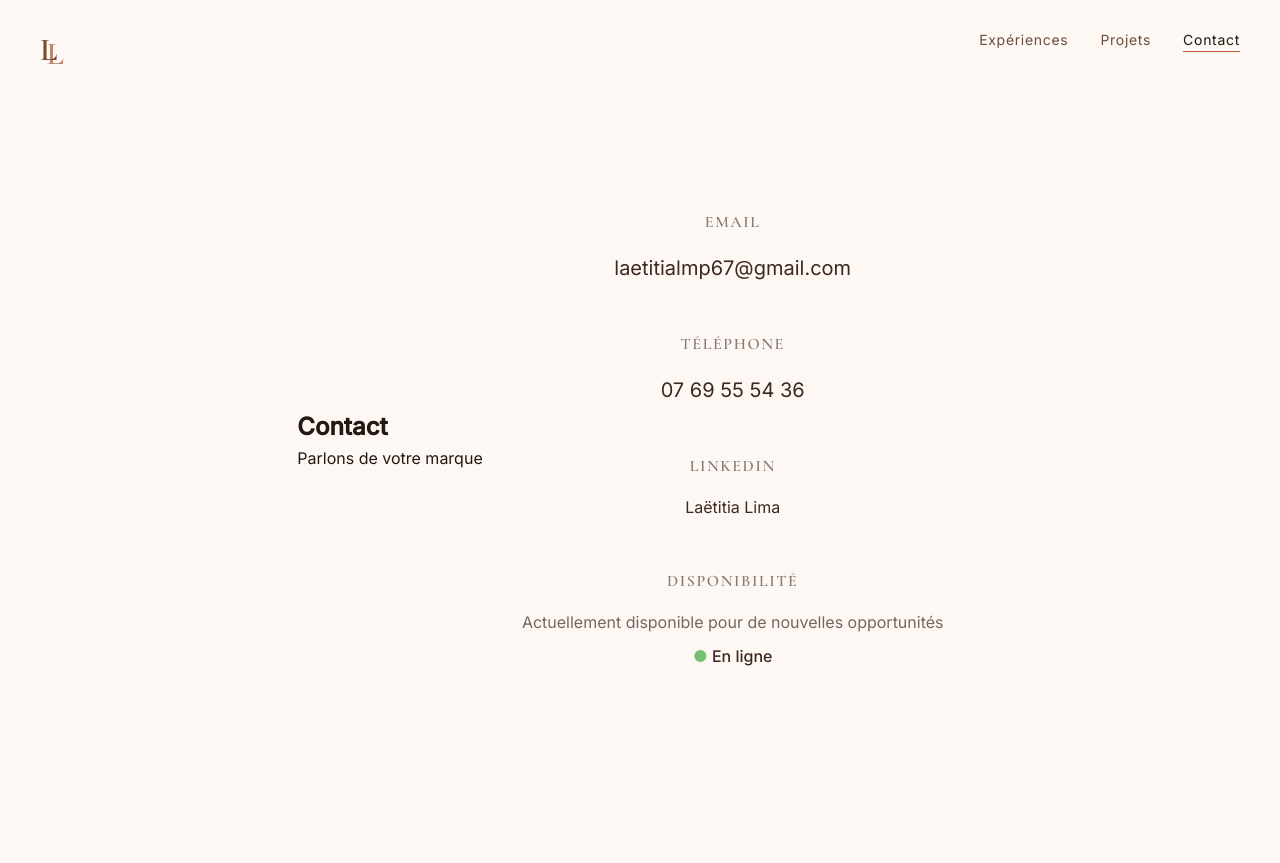
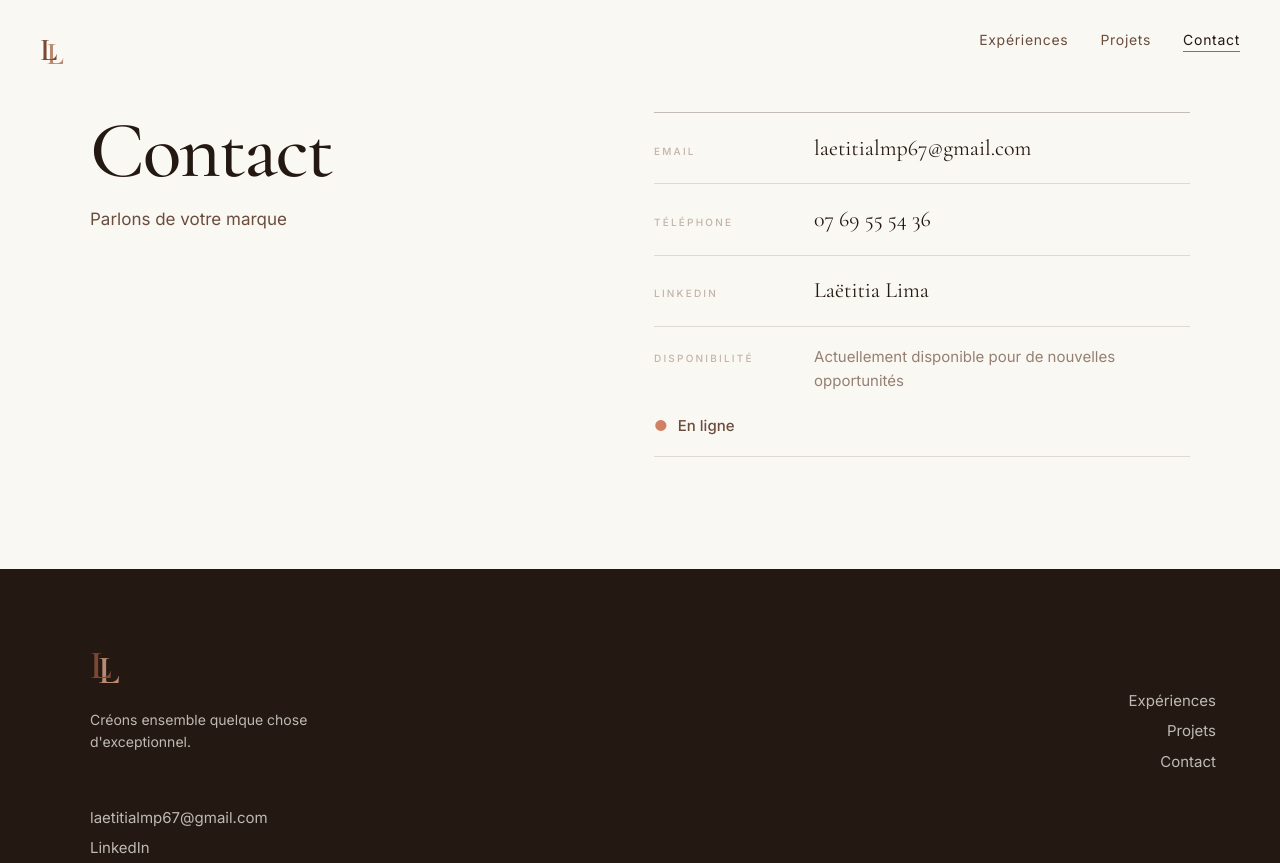
Before and after one commit to coaxel2/laetitialima, a plain HTML site: page contact/index.html in a window 1280 px wide. Shown: the top 863 px of the page. Drawn offline with nearby package versions, Linux system fonts and the light colour scheme.

Commit message:
fix: page contact, pied de page et finitions de la refonte
- page contact remise en page : titre a gauche, coordonnees en liste filetee
  (ses styles avaient saute lors de la reecriture de la couche CSS)
- pied de page des pages internes contraint a la grille : sans conteneur .wrap
  le contenu se collait au bord gauche
- suppression du filet en double sous .footer-content
- arrondi residuel qui deformait le filet des pages projet

```diff
--- a/assets/css/style.css
+++ b/assets/css/style.css
@@ -2452,3 +2452,150 @@
     border-bottom: 0;
     padding-bottom: 0;
 }
+
+/* ── Page contact ──
+   Deux colonnes : intitulé à gauche, coordonnées en liste filetée à droite. */
+.contact-page {
+    background: var(--paper);
+}
+
+.contact-content {
+    padding: clamp(6rem, 14vh, 9rem) 0 clamp(4rem, 10vw, 7rem);
+}
+
+.contact-container {
+    display: grid;
+    grid-template-columns: minmax(0, 1fr) minmax(0, 1.1fr);
+    gap: clamp(2rem, 6vw, 5rem);
+    align-items: start;
+    justify-content: initial;
+    min-height: 0;
+    max-width: var(--wrap);
+    margin: 0 auto;
+    padding: 0 clamp(1.25rem, 4vw, 2.5rem);
+}
+
+.contact-heading {
+    text-align: left;
+}
+
+.contact-heading .page-title {
+    margin: 0;
+    font-family: var(--font-serif);
+    font-size: clamp(2.75rem, 7vw, 5rem);
+    font-weight: 500;
+    line-height: 0.98;
+    letter-spacing: -0.025em;
+    color: var(--ink);
+    text-align: left;
+}
+
+.contact-heading .page-subtitle {
+    margin: 1rem 0 0;
+    max-width: 32ch;
+    font-family: var(--font-sans);
+    font-size: 1.0625rem;
+    letter-spacing: 0;
+    text-transform: none;
+    color: var(--ink-soft);
+    text-align: left;
+}
+
+.contact-info {
+    display: block;
+    max-width: none;
+    width: 100%;
+    text-align: left;
+    opacity: 1;
+    animation: none;
+}
+
+.contact-item {
+    display: grid;
+    grid-template-columns: 9rem 1fr;
+    gap: 1rem;
+    align-items: baseline;
+    padding: 1.1rem 0;
+    border-bottom: 1px solid var(--line);
+}
+
+.contact-item:first-child {
+    border-top: 1px solid var(--line-strong);
+}
+
+.contact-item h3 {
+    margin: 0;
+    font-family: var(--font-sans);
+    font-size: 0.625rem;
+    font-weight: 500;
+    letter-spacing: 0.22em;
+    text-transform: uppercase;
+    color: var(--ink-faint);
+}
+
+.contact-item a,
+.contact-item p {
+    font-family: var(--font-serif);
+    font-size: clamp(1.125rem, 2vw, 1.375rem);
+    color: var(--ink);
+    text-decoration: none;
+    transition: color var(--transition-fast);
+}
+
+.contact-item a:hover {
+    color: var(--accent);
+}
+
+.contact-item p {
+    font-family: var(--font-sans);
+    font-size: 0.9375rem;
+    color: var(--ink-soft);
+}
+
+.availability-status {
+    margin-top: 0.35rem;
+}
+
+.status-dot {
+    color: var(--accent);
+    margin-right: 0.4em;
+}
+
+.social-links-vertical {
+    display: flex;
+    flex-direction: column;
+    gap: 0.3rem;
+}
+
+@media (max-width: 860px) {
+    .contact-container {
+        grid-template-columns: 1fr;
+    }
+
+    .contact-item {
+        grid-template-columns: 1fr;
+        gap: 0.3rem;
+    }
+}
+
+/* Les pages internes ont conservé un pied de page sans conteneur .wrap :
+   on contraint donc aussi les enfants directs, sinon le contenu vient
+   se coller au bord gauche de l'écran. */
+.footer > .footer-content,
+.footer > .footer-bottom {
+    max-width: var(--wrap);
+    margin-left: auto;
+    margin-right: auto;
+    padding-left: clamp(1.25rem, 4vw, 2.5rem);
+    padding-right: clamp(1.25rem, 4vw, 2.5rem);
+}
+
+.footer .footer-brand p {
+    max-width: 30ch;
+    color: rgba(250, 248, 243, 0.72);
+}
+
+.footer-links {
+    display: block;
+    background: transparent;
+}
```
